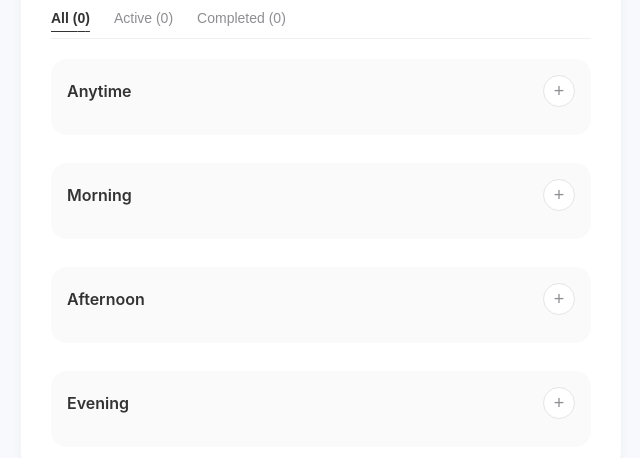
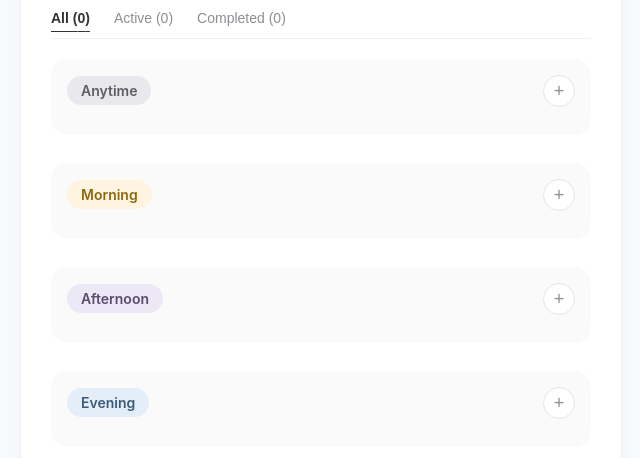
Before and after one commit to JINGJINGPAN1/FocusFlow, a website with bundled scripts: page public/index.html in a window 1280 px wide. Shown: the part 294-752 px from the top of the page, without its empty margins (319-959 px from the left). Built offline with nearby package versions, Linux system fonts and the light colour scheme; files whose address does not match are found by name.

Commit message:
Section color tag

```diff
--- a/public/css/modules/tasks.css
+++ b/public/css/modules/tasks.css
@@ -87,9 +87,32 @@
 }
 
 .period-title {
-  font-size: 16px;
+  font-size: 14px;
   font-weight: 600;
-  color: var(--text-main);
+  padding: 6px 14px;
+  border-radius: 9999px;
+  margin: 0;
+}
+
+/* Color-coded period labels - pill style */
+.period-section[data-period='anytime'] .period-title {
+  background: #e8e8ed;
+  color: #5c5c62;
+}
+
+.period-section[data-period='morning'] .period-title {
+  background: #fff4e0;
+  color: #8b6914;
+}
+
+.period-section[data-period='afternoon'] .period-title {
+  background: #ede8f5;
+  color: #5a4a6e;
+}
+
+.period-section[data-period='evening'] .period-title {
+  background: #e3eef9;
+  color: #3d5a7a;
 }
 
 .section-add-btn {
```
